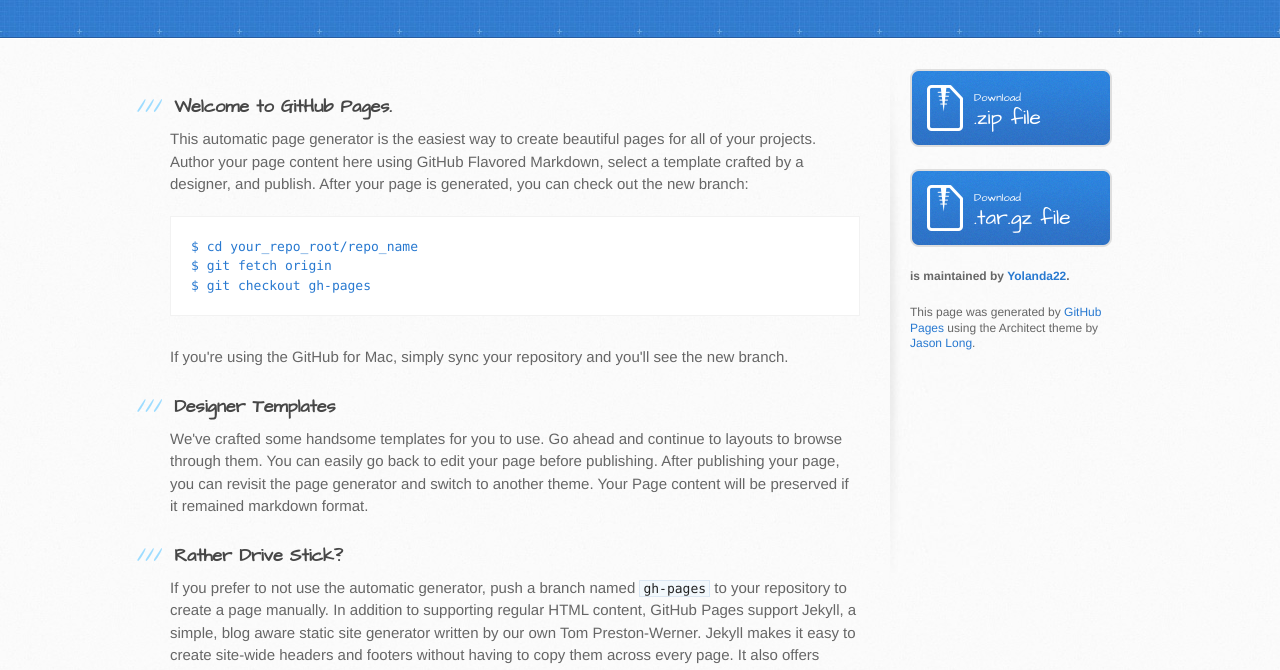
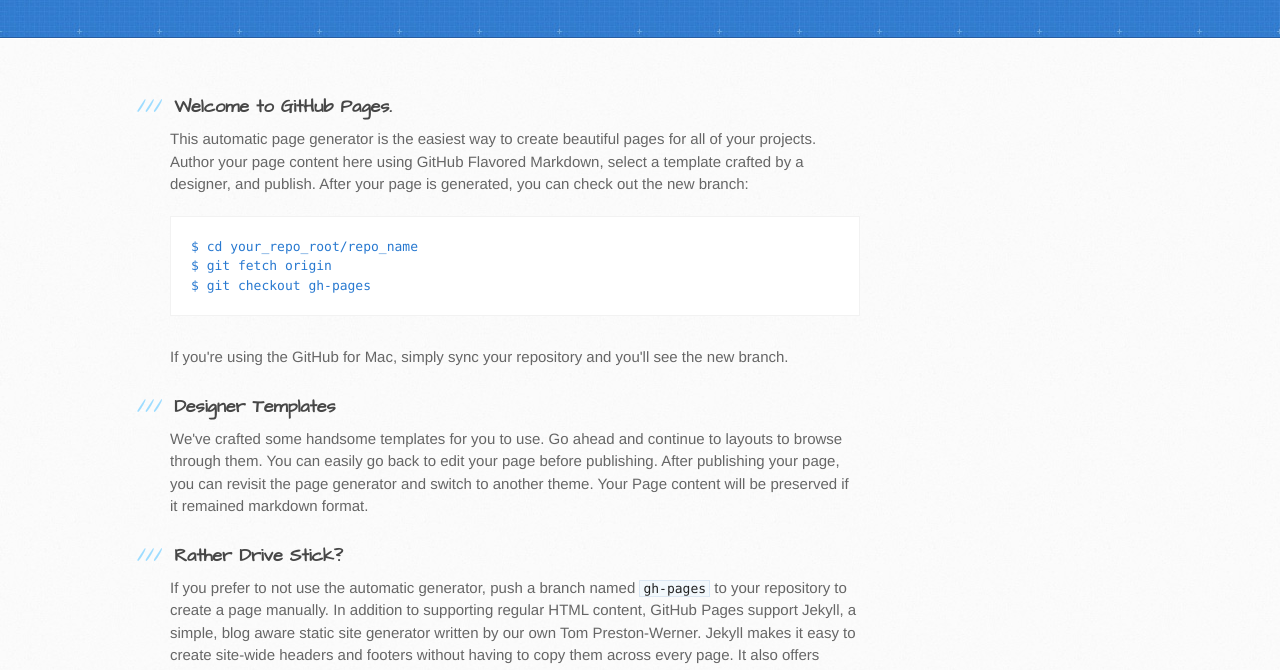
Before and after one commit to Yolanda22/XT, a plain HTML site: page index.html in a window 1280 px wide. Shown: the part 129-799 px from the top of the page. Drawn offline with Linux system fonts and the light colour scheme.

Commit message:
Update index.html

```diff
--- a/index.html
+++ b/index.html
@@ -61,20 +61,6 @@
 <p>Having trouble with Pages? Check out the documentation at <a href="https://help.github.com/pages">https://help.github.com/pages</a> or contact <a href="mailto:support@github.com">support@github.com</a> and we’ll help you sort it out.</p>
         </section>
 
-        <aside id="sidebar">
-          <a href="https://github.com/Yolanda22/XT/zipball/master" class="button">
-            <small>Download</small>
-            .zip file
-          </a>
-          <a href="https://github.com/Yolanda22/XT/tarball/master" class="button">
-            <small>Download</small>
-            .tar.gz file
-          </a>
-
-          <p class="repo-owner"><a href="https://github.com/Yolanda22/XT"></a> is maintained by <a href="https://github.com/Yolanda22">Yolanda22</a>.</p>
-
-          <p>This page was generated by <a href="https://pages.github.com">GitHub Pages</a> using the Architect theme by <a href="https://twitter.com/jasonlong">Jason Long</a>.</p>
-        </aside>
       </div>
     </div>
 
```
